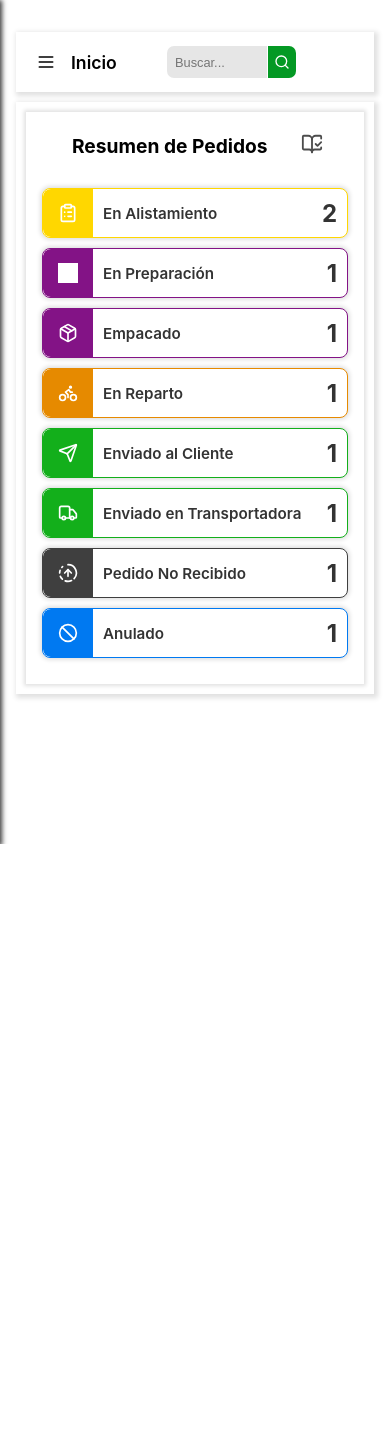
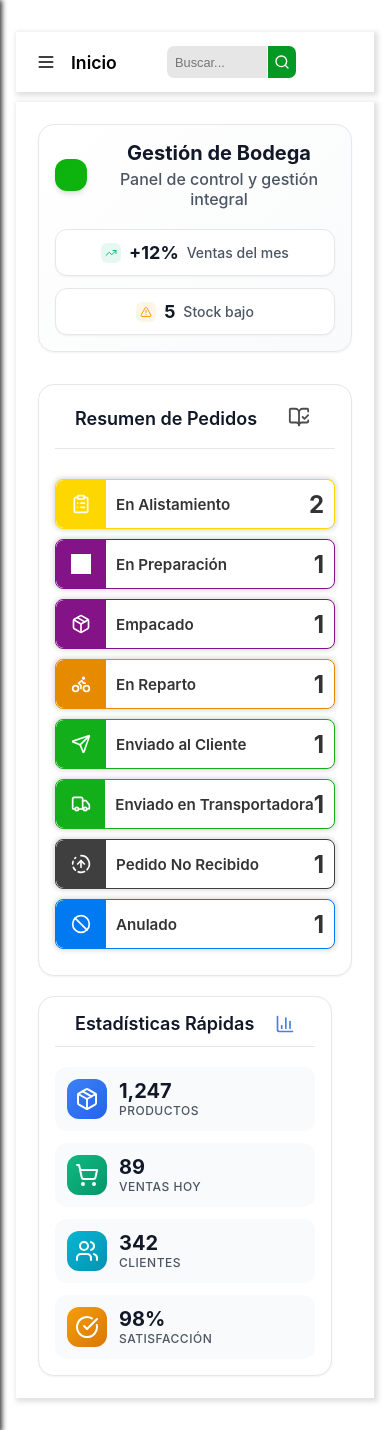
Before and after one commit to SntgRM/soluciones-hospitalarias, a React (Vite) app in the folder frontend/: page / in a window 390 px wide. Before the commit the page ends 844 px from the top, so only its background shows below. Built offline with nearby package versions, Linux system fonts and the light colour scheme; no server answers; sample sign-in values are in the browser's storage; grey boxes are pictures that could not be loaded; a web font is replaced by a local one.

Commit message:
REF - change of styles and main colors at the start of the wine cellar

```diff
--- a/frontend/src/pages/home/home.css
+++ b/frontend/src/pages/home/home.css
@@ -1,76 +1,356 @@
-/* main content holder */
+/* Variables CSS específicas para Home */
+:root {
+  --home-primary-color: #3b82f6;
+  --home-primary-hover: #2563eb;
+  --home-primary-light: rgba(59, 130, 246, 0.1);
+  --home-success-color: #10b981;
+  --home-success-light: rgba(16, 185, 129, 0.1);
+  --home-warning-color: #f59e0b;
+  --home-warning-light: rgba(245, 158, 11, 0.1);
+  --home-danger-color: #ef4444;
+  --home-info-color: #06b6d4;
+  --home-info-light: rgba(6, 182, 212, 0.1);
+  --home-gray-50: #f9fafb;
+  --home-gray-100: #f3f4f6;
+  --home-gray-200: #e5e7eb;
+  --home-gray-300: #d1d5db;
+  --home-gray-400: #9ca3af;
+  --home-gray-500: #6b7280;
+  --home-gray-600: #4b5563;
+  --home-gray-700: #374151;
+  --home-gray-800: #1f2937;
+  --home-gray-900: #111827;
+  --home-shadow-sm: 0 1px 2px 0 rgba(0, 0, 0, 0.05);
+  --home-shadow-md: 0 4px 6px -1px rgba(0, 0, 0, 0.1), 0 2px 4px -1px rgba(0, 0, 0, 0.06);
+  --home-shadow-lg: 0 10px 15px -3px rgba(0, 0, 0, 0.1), 0 4px 6px -2px rgba(0, 0, 0, 0.05);
+  --home-shadow-xl: 0 20px 25px -5px rgba(0, 0, 0, 0.1), 0 10px 10px -5px rgba(0, 0, 0, 0.04);
+  --home-border-radius: 12px;
+  --home-border-radius-lg: 16px;
+  --home-transition: all 0.2s ease;
+}
+
+/* Contenedor principal */
+.main-content-home {
+  padding: 24px;
+  max-width: 1400px;
+  margin: 0 auto;
+  font-family: -apple-system, BlinkMacSystemFont, "Segoe UI", "Roboto", "Oxygen", "Ubuntu", "Cantarell", sans-serif;
+}
+
+/* Header del Dashboard */
+.dashboard-header {
+  display: flex;
+  justify-content: space-between;
+  align-items: center;
+  margin-bottom: 32px;
+  background: linear-gradient(135deg, #ffffff 0%, var(--home-gray-50) 100%);
+  border: 1px solid var(--home-gray-200);
+  border-radius: var(--home-border-radius-lg);
+  padding: 24px;
+  box-shadow: var(--home-shadow-sm);
+}
+
+.header-title-section {
+  display: flex;
+  align-items: center;
+  gap: 16px;
+}
+
+.header-icon {
+  background: linear-gradient(135deg, var(--home-primary-color), var(--home-primary-hover));
+  color: white;
+  padding: 12px;
+  border-radius: var(--home-border-radius);
+  box-shadow: var(--home-shadow-md);
+}
+
+.dashboard-title {
+  font-size: 2rem;
+  font-weight: 700;
+  color: var(--home-gray-900);
+  margin: 0 0 4px 0;
+  line-height: 1.2;
+}
+
+.dashboard-subtitle {
+  font-size: 1rem;
+  color: var(--home-gray-600);
+  margin: 0;
+  font-weight: 500;
+}
+
+.header-stats {
+  display: flex;
+  gap: 24px;
+}
+
+.quick-stat {
+  display: flex;
+  align-items: center;
+  gap: 8px;
+  padding: 12px 16px;
+  background: #ffffff;
+  border: 1px solid var(--home-gray-200);
+  border-radius: var(--home-border-radius);
+  box-shadow: var(--home-shadow-sm);
+}
+
+.stat-icon {
+  padding: 4px;
+  border-radius: 6px;
+}
+
+.stat-icon.success {
+  background: var(--home-success-light);
+  color: var(--home-success-color);
+}
+
+.stat-icon.warning {
+  background: var(--home-warning-light);
+  color: var(--home-warning-color);
+}
+
+.stat-value {
+  font-size: 1.125rem;
+  font-weight: 700;
+  color: var(--home-gray-900);
+}
+
+.stat-label {
+  font-size: 0.875rem;
+  color: var(--home-gray-600);
+  font-weight: 500;
+}
+
+/* Grid principal */
 .main-content-holder {
   display: grid;
-  row-gap: 20px;
+  gap: 24px;
 }
+
 .content-grid-one {
   display: grid;
-  grid-template-columns: repeat(3, 1fr);
-  column-gap: 16px;
+  grid-template-columns: 2fr 1fr;
+  gap: 24px;
 }
+
 .content-grid-two {
   display: grid;
-  grid-template-columns: repeat(3, 1fr);
-  column-gap: 16px;
+  grid-template-columns: 1fr;
 }
 
-.subgrid-two {
-  display: grid;
-  row-gap: 20px;
-  height: 100%;
+/* Estilos comunes para tarjetas */
+.grid-common {
+  background: #ffffff;
+  border: 1px solid var(--home-gray-200);
+  border-radius: var(--home-border-radius-lg);
+  padding: 24px;
+  box-shadow: var(--home-shadow-sm);
+  transition: var(--home-transition);
 }
 
+.grid-common:hover {
+  box-shadow: var(--home-shadow-md);
+}
+
+.grid-c-title {
+  display: flex;
+  justify-content: space-between;
+  align-items: center;
+  margin-bottom: 20px;
+  padding-bottom: 12px;
+  border-bottom: 1px solid var(--home-gray-200);
+}
+
+.grid-c-title-text {
+  font-size: 1.25rem;
+  font-weight: 600;
+  color: var(--home-gray-900);
+  margin: 0;
+}
+
+.title-icon {
+  color: var(--home-primary-color);
+}
+
+/* Tarjeta de estadísticas rápidas */
+.quick-stats-card {
+  height: fit-content;
+}
+
+.stats-grid {
+  display: grid;
+  grid-template-columns: 1fr 1fr;
+  gap: 16px;
+}
+
+.stat-item {
+  display: flex;
+  align-items: center;
+  gap: 12px;
+  padding: 16px;
+  background: var(--home-gray-50);
+  border-radius: var(--home-border-radius);
+  transition: var(--home-transition);
+}
+
+.stat-item:hover {
+  background: var(--home-gray-100);
+  transform: translateY(-1px);
+}
+
+.stat-icon-wrapper {
+  padding: 8px;
+  border-radius: var(--home-border-radius);
+  display: flex;
+  align-items: center;
+  justify-content: center;
+  color: white;
+}
+
+.stat-icon-wrapper.primary {
+  background: linear-gradient(135deg, var(--home-primary-color), var(--home-primary-hover));
+}
+
+.stat-icon-wrapper.success {
+  background: linear-gradient(135deg, var(--home-success-color), #059669);
+}
+
+.stat-icon-wrapper.info {
+  background: linear-gradient(135deg, var(--home-info-color), #0891b2);
+}
+
+.stat-icon-wrapper.warning {
+  background: linear-gradient(135deg, var(--home-warning-color), #d97706);
+}
+
+.stat-content {
+  display: flex;
+  flex-direction: column;
+}
+
+.stat-number {
+  font-size: 1.5rem;
+  font-weight: 700;
+  color: var(--home-gray-900);
+  line-height: 1;
+}
+
+.stat-text {
+  font-size: 0.75rem;
+  color: var(--home-gray-600);
+  font-weight: 500;
+  text-transform: uppercase;
+  letter-spacing: 0.5px;
+  margin-top: 2px;
+}
+
+/* Sección de características */
+.features-section {
+  width: 100%;
+}
+
+.features-grid {
+  display: grid;
+  grid-template-columns: repeat(auto-fit, minmax(280px, 1fr));
+  gap: 20px;
+}
+
+/* Media queries */
 @media screen and (max-width: 1200px) {
-  .content-grid-one,
-  .content-grid-two {
-    column-gap: 12px;
+  .content-grid-one {
+    gap: 20px;
   }
-  .main-content-holder,
-  .subgrid-two {
-    row-gap: 12px;
+
+  .main-content-holder {
+    gap: 20px;
+  }
+
+  .stats-grid {
+    grid-template-columns: 1fr;
+    gap: 12px;
   }
 }
 
 @media screen and (max-width: 992px) {
   .content-grid-one {
-    grid-template-columns: repeat(2, 1fr);
-    row-gap: 12px;
+    grid-template-columns: 1fr;
   }
-  .content-grid-two {
-    grid-template-columns: repeat(2, 1fr);
+
+  .dashboard-header {
+    flex-direction: column;
+    gap: 20px;
+    text-align: center;
   }
-  .content-grid-two .grid-two-item:nth-child(3) {
-    grid-column-start: 1;
-    grid-column-end: 3;
+
+  .header-stats {
+    justify-content: center;
   }
-  .content-grid-two .grid-two-item:nth-child(3) .subgrid-two {
-    grid-template-columns: repeat(2, 1fr);
-    height: 220px;
-    column-gap: 12px;
-  }
-  .content-grid-two {
-    row-gap: 12px;
+
+  .features-grid {
+    grid-template-columns: repeat(auto-fit, minmax(250px, 1fr));
+    gap: 16px;
   }
 }
 
 @media screen and (max-width: 768px) {
-  .content-grid-one {
-    grid-template-columns: repeat(1, 1fr);
-    column-gap: 0;
+  .main-content-home {
+    padding: 16px;
   }
-  .content-grid-two {
-    grid-template-columns: repeat(1, 1fr);
-    column-gap: 0;
+
+  .dashboard-header {
+    padding: 20px;
   }
-  .content-grid-two .grid-two-item:nth-child(1) {
-    grid-column-start: 1;
-    grid-column-end: 3;
+
+  .dashboard-title {
+    font-size: 1.5rem;
   }
-  .content-grid-two .grid-two-item:nth-child(3) .subgrid-two {
-    grid-template-columns: repeat(1, 1fr);
-    height: auto;
+
+  .header-stats {
+    flex-direction: column;
+    gap: 12px;
+    width: 100%;
   }
-  .content-grid-two .grid-two-item:nth-child(3) .subgrid-two .subgrid-two-item {
-    height: 220px;
+
+  .quick-stat {
+    justify-content: center;
+  }
+
+  .grid-common {
+    padding: 20px;
+  }
+
+  .features-grid {
+    grid-template-columns: 1fr;
   }
 }
+
+@media screen and (max-width: 480px) {
+  .main-content-home {
+    padding: 12px;
+  }
+
+  .dashboard-header {
+    padding: 16px;
+  }
+
+  .dashboard-title {
+    font-size: 1.25rem;
+  }
+
+  .grid-common {
+    padding: 16px;
+  }
+
+  .grid-c-title-text {
+    font-size: 1.125rem;
+  }
+
+  .stat-item {
+    padding: 12px;
+  }
+
+  .stat-number {
+    font-size: 1.25rem;
+  }
+}
--- a/frontend/src/pages/home/home.jsx
+++ b/frontend/src/pages/home/home.jsx
@@ -1,40 +1,124 @@
-// src/pages/home.jsx
-import React from "react";
-// import Cards from "../../layout/Cards/Cards"; // <--- ESTO ES INCORRECTO
-// import Transactions from "../../layout/Transactions/Transactions"; // <--- ESTO ES INCORRECTO
-// ... y así con todos
+"use client"
 
-// Las importaciones DEBEN apuntar a src/components/
-import ProductSummaryCards from "../../components/Cards/Cards"; // Usaremos 'Cards' como el nombre del componente
-import Transactions from "../../components/Transactions/Transactions";
-import Report from "../../components/Report/Report";
-import Budget from "../../components/Budget/Budget";
-import Subscriptions from "../../components/Subscriptions/Subscriptions";
-import Savings from "../../components/Savings/Savings";
-import Loans from "../../components/Loans/Loans";
-import Financial from "../../components/Financial/Financial";
-
-
-import './home.css';
+import { useContext } from "react"
+import ProductSummaryCards from "../../components/Cards/cards.jsx"
+import ProductCard from "../../components/ProductCard/productCard.jsx"
+import "./home.css"
+import { SidebarContext } from "../../context/sidebarContext"
+import { BarChart3, Package, TrendingUp, Activity, ShoppingCart, Users, AlertTriangle, CheckCircle } from "lucide-react"
 
 const Home = () => {
+  const { isSidebarOpen } = useContext(SidebarContext)
+
+  const getMainContentClass = () => {
+    let baseClass = "main-content-home"
+    if (window.innerWidth <= 420 && isSidebarOpen) {
+      baseClass += " sidebar-visible"
+    } else if (window.innerWidth <= 1200 && isSidebarOpen) {
+      baseClass += " sidebar-collapsed"
+    }
+    return baseClass
+  }
+
+  const featureCards = [
+    {
+      iconClass: "fa-chart-bar",
+      title: "Análisis de Ventas",
+      description: "Monitorea el rendimiento de ventas y tendencias del mercado en tiempo real.",
+    },
+    {
+      iconClass: "fa-boxes",
+      title: "Gestión de Inventario",
+      description: "Control completo del stock, alertas de productos y gestión automatizada.",
+    },
+    {
+      iconClass: "fa-users",
+      title: "Gestión de Clientes",
+      description: "Administra la información de clientes y su historial de compras.",
+    },
+    {
+      iconClass: "fa-truck",
+      title: "Control de Envíos",
+      description: "Seguimiento completo de pedidos desde el almacén hasta el cliente.",
+    },
+  ]
+
   return (
-    <div className="screens-common home-container">
-      <div className="home-grid">
-        {/* Aquí ahora usamos el nuevo componente de resumen */}
-        <ProductSummaryCards /> {/* Manteniendo el nombre 'Cards' en el JSX */}
+    <div className={getMainContentClass()}>
+      <div className="dashboard-header">
+        <div className="header-title-section">
+          <Activity size={32} className="header-icon" />
+          <div>
+            <h1 className="dashboard-title">Gestión de Bodega</h1>
+            <p className="dashboard-subtitle">Panel de control y gestión integral</p>
+          </div>
+        </div>
+        <div className="header-stats">
+          <div className="quick-stat">
+            <TrendingUp size={20} className="stat-icon success" />
+            <span className="stat-value">+12%</span>
+            <span className="stat-label">Ventas del mes</span>
+          </div>
+          <div className="quick-stat">
+            <AlertTriangle size={20} className="stat-icon warning" />
+            <span className="stat-value">5</span>
+            <span className="stat-label">Stock bajo</span>
+          </div>
+        </div>
+      </div>
 
-        {/* Tus otros componentes del dashboard */}
-        <Transactions />
-        <Report />
-        <Budget />
-        <Subscriptions />
-        <Savings />
-        <Financial />
-        <Loans />
+      <div className="main-content-holder">
+        <div className="content-grid-one">
+          <ProductSummaryCards />
+
+          <div className="quick-stats-card grid-common">
+            <div className="grid-c-title">
+              <h3 className="grid-c-title-text">Estadísticas Rápidas</h3>
+              <BarChart3 size={20} className="title-icon" />
+            </div>
+            <div className="stats-grid">
+              <div className="stat-item">
+                <div className="stat-icon-wrapper primary">
+                  <Package size={24} />
+                </div>
+                <div className="stat-content">
+                  <span className="stat-number">1,247</span>
+                  <span className="stat-text">Productos</span>
+                </div>
+              </div>
+              <div className="stat-item">
+                <div className="stat-icon-wrapper success">
+                  <ShoppingCart size={24} />
+                </div>
+                <div className="stat-content">
+                  <span className="stat-number">89</span>
+                  <span className="stat-text">Ventas Hoy</span>
+                </div>
+              </div>
+              <div className="stat-item">
+                <div className="stat-icon-wrapper info">
+                  <Users size={24} />
+                </div>
+                <div className="stat-content">
+                  <span className="stat-number">342</span>
+                  <span className="stat-text">Clientes</span>
+                </div>
+              </div>
+              <div className="stat-item">
+                <div className="stat-icon-wrapper warning">
+                  <CheckCircle size={24} />
+                </div>
+                <div className="stat-content">
+                  <span className="stat-number">98%</span>
+                  <span className="stat-text">Satisfacción</span>
+                </div>
+              </div>
+            </div>
+          </div>
+        </div>
       </div>
     </div>
   )
 }
 
-export default Home;
+export default Home
```
